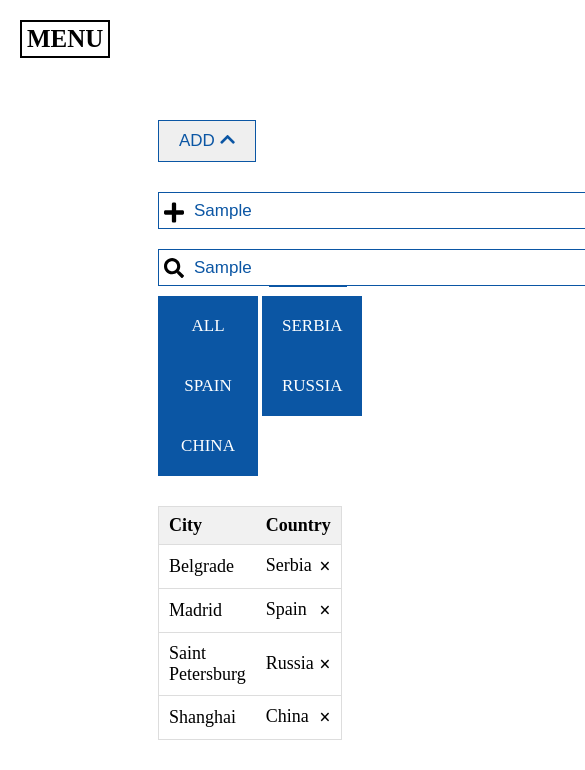
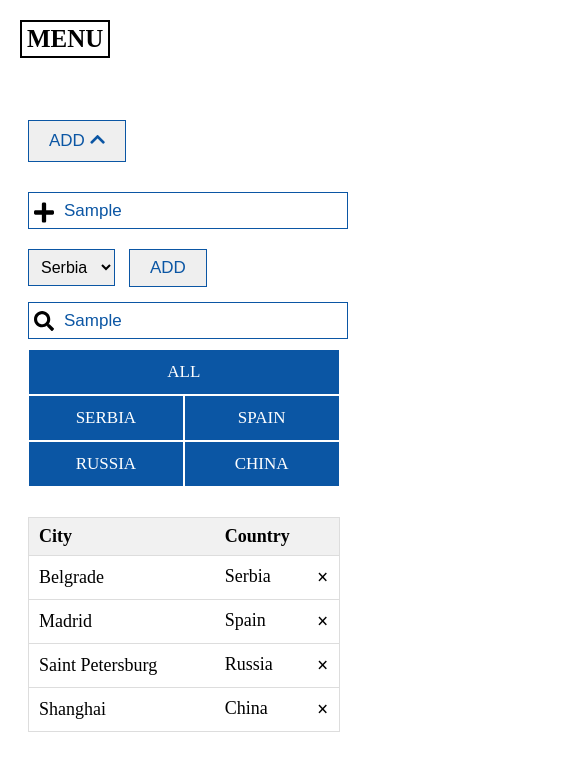
Before and after one commit to igorlakic2/project, a plain HTML site: page filter/filter.html in a window 390 px wide. Both pictures are taken after typing "Sample", "Sample" into the empty fields and a click on the button "ADD". Shown: the top 770 px of the page, 585 px wide, since content can reach past the window. Drawn offline with Linux system fonts and the light colour scheme.

Commit message:
responsive

```diff
--- a/clock/clock.css
+++ b/clock/clock.css
@@ -79,3 +79,8 @@
     top: 7%;
     left: 24%;
 }
+@media (max-width: 450px){
+    .clock{
+        margin: 120px auto;
+    }
+}
--- a/filter/filter.css
+++ b/filter/filter.css
@@ -86,26 +86,57 @@ tr.header th{
 #myTable tr {
     border-bottom: 1px solid #ddd;
 }
-
-
-
-
-
-
-#myUL {
-    list-style-type: none;
-    padding: 0;
-    margin: 50px 0 0 0;
-    width: 80%;
-  }
-
-  #myUL li {
-    border: 1px solid #ddd; /* Add a border to all links */
-    margin-top: -1px; /* Prevent double borders */
-    background-color: #f6f6f6; /* Grey background color */
-    padding: 12px; /* Add some padding */
-    text-decoration: none; /* Remove default text underline */
-    font-size: 18px; /* Increase the font-size */
-    color: black; /* Add a black text color */
-    display: block; /* Make it into a block element to fill the whole list */
-  }
+@media (max-width: 850px){
+    .filter{
+        margin: 100px 0 50px 90px;
+    }
+    input{
+        width: 70%;
+    }
+    .group div{
+        padding: 14px;
+    }
+    select{
+        margin: 0 10px 0 0;
+    }
+}
+@media (max-width: 650px){
+    .group{
+        display: flex;
+        flex-direction: row;
+        flex-wrap: wrap;
+        width: 80%;
+    }
+    .group div{
+        padding: 12px;
+        margin: 1px;
+    }
+    .group div:first-child{
+        flex: 100%;
+    }
+    .group div{
+        flex: 30%;
+    }
+}
+@media (max-width: 500px){
+    .filter {
+        margin: 100px 0 50px 20px;
+    }
+    .group{
+        width: 88%;
+    }
+    #myTable{
+        width: 88%;
+    }
+}
+@media (max-width: 425px){
+    .filter {
+        margin: 100px 0 50px 20px;
+    }
+    .group div:first-child{
+        flex: 100%;
+    }
+    .group div{
+        flex: 30%;
+    }
+}
--- a/filter/filterScript.js
+++ b/filter/filterScript.js
@@ -13,7 +13,11 @@ let deleteSpan = document.querySelectorAll("span");
 
 add.addEventListener('click', () => {
     if(addDiv.style.height == "0px"){
-        addDiv.style.height = '57px';
+        if(window.innerWidth <= 932){
+            addDiv.style.height = '110px';
+        }else{
+            addDiv.style.height = '57px';
+        }
         select.style.display = 'inline-block';
         icon.style.transform = 'rotate(180deg)';
         addBtn.style.display = 'inline-block';
--- a/quiz/quiz.css
+++ b/quiz/quiz.css
@@ -43,3 +43,8 @@ button{
     color: white;
     border: 2px solid #7DE75E;
 }
+@media (max-width: 850px){
+    .quiz{
+        width: 90%;
+    }
+}
```
Also changed, not shown: calculator/calculator.css (+9 -5 lines), calculator/calculator.html (+1 -1 lines), calculator/calculatorScript.js (+6 -5 lines).
